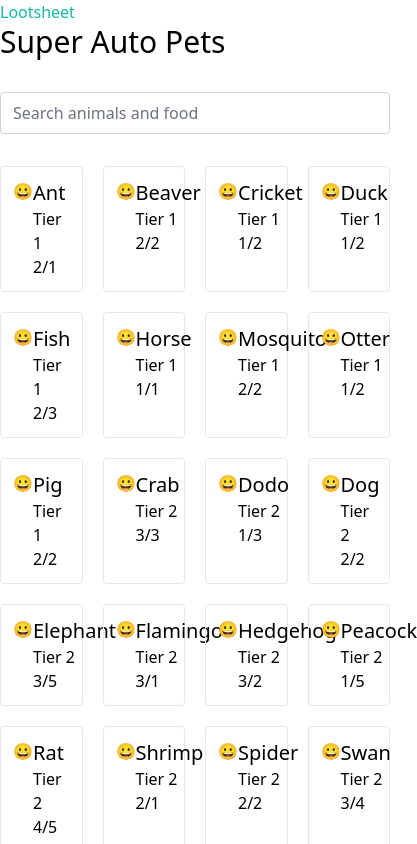
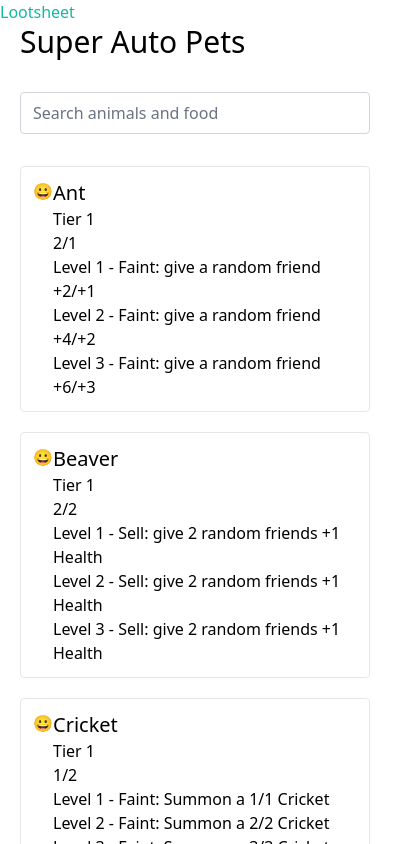
Before and after one commit to Soviut/super-auto-pets-cheatsheet, a Vue app: page / in a window 390 px wide. Shown: the top 844 px of the page, 417 px wide, since content can reach past the window. Built offline with nearby package versions, Linux system fonts and the light colour scheme.

Commit message:
mobile styles

```diff
--- a/src/pages/Index.vue
+++ b/src/pages/Index.vue
@@ -29,7 +29,7 @@
 </script>
 
 <template>
-  <div class="container mx-auto">
+  <div class="container mx-auto px-5">
     <header class="mb-8">
       <h1>Super Auto Pets</h1>
     </header>
@@ -44,7 +44,7 @@
       />
     </form>
 
-    <ul class="grid grid-cols-4 gap-5">
+    <ul class="grid md:grid-cols-2 lg:grid-cols-3 xl:grid-cols-4 gap-5">
       <li
         v-for="animal in filteredAnimals"
         :key="animal.name"
@@ -63,7 +63,11 @@
 
           <div>{{ animal.attack }}/{{ animal.health }}</div>
 
-
+          <ul>
+            <li v-for="(level, i) in animal.levels" :key="i">
+              Level {{ i + 1 }} - {{ level }}
+            </li>
+          </ul>
         </div>
       </li>
     </ul>
```
